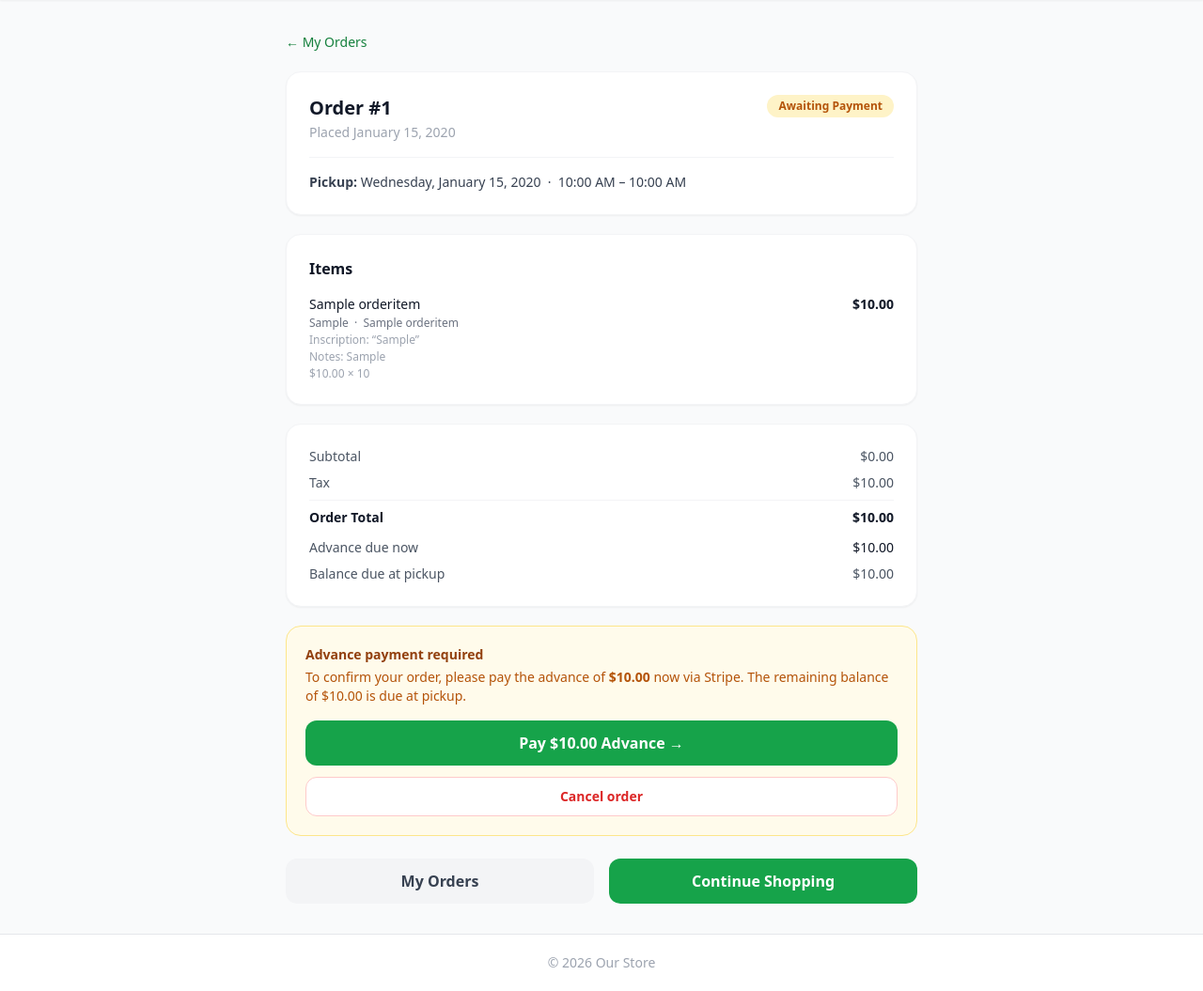
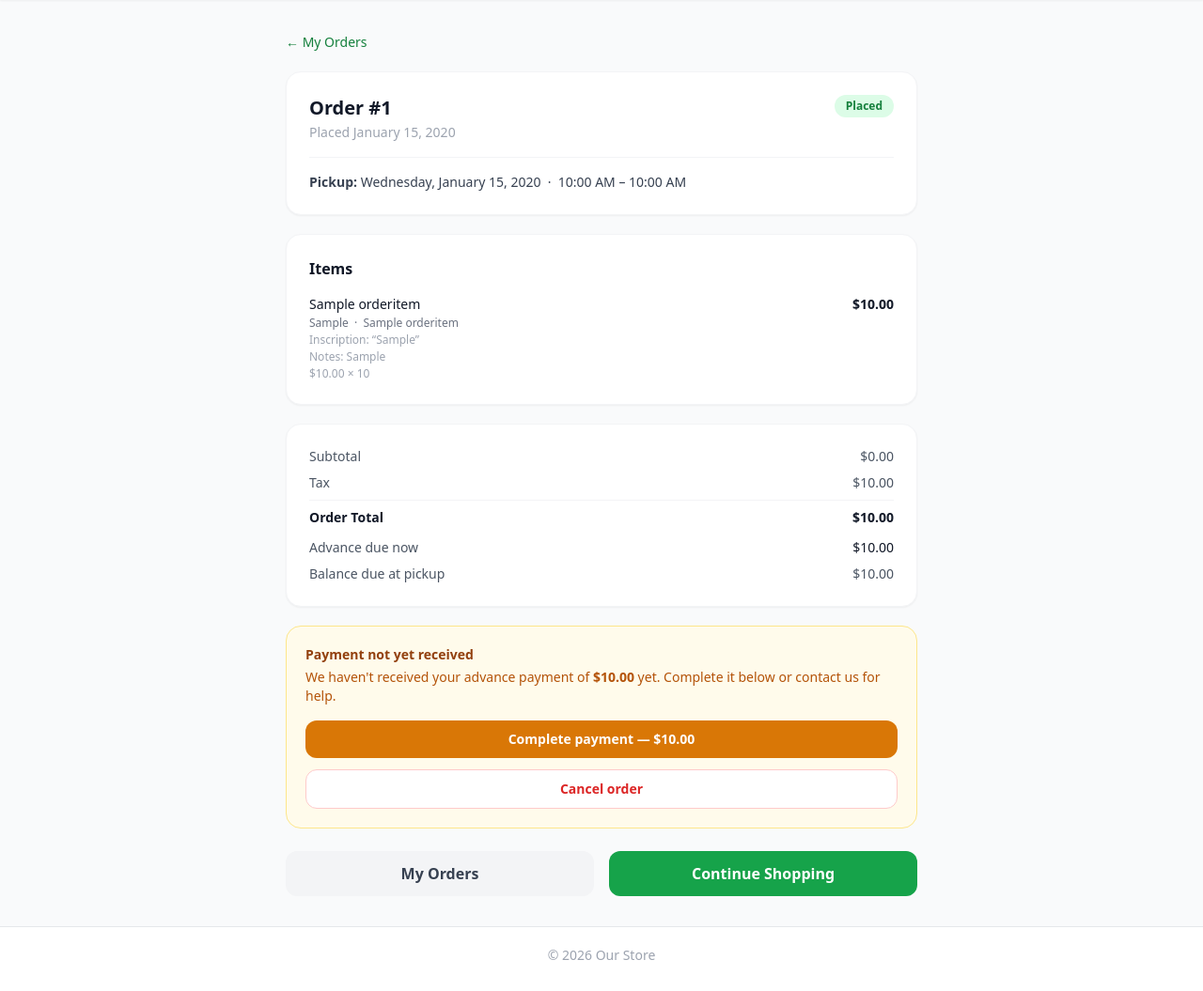
Before and after one commit to mshirish/Store-Website, a Django app: page /orders/1/ in a window 1280 px wide. Shown: the part 57-1112 px from the top of the page at 94% size. After the commit the page ends 1079 px from the top, so only its background shows below. Run offline with Django 5.2, Linux system fonts and the light colour scheme; a user stored in the database is signed in; tables that the repository leaves empty hold one stand-in row (values such as "Sample post"); some libraries are stand-ins or nearby versions.

```diff
--- a/apps/catalog/admin.py
+++ b/apps/catalog/admin.py
@@ -22,6 +22,9 @@ class CategoryAdmin(admin.ModelAdmin):
     list_filter = ('kind', 'is_active')
     list_editable = ('is_active', 'tax_rate')
     search_fields = ('name',)
+    fieldsets = (
+        (None, {'fields': ('name', 'kind', 'description', 'cover_image', 'is_active', 'tax_rate')}),
+    )
 
 
 @admin.register(CakeFlavor)
--- a/apps/catalog/models.py
+++ b/apps/catalog/models.py
@@ -15,6 +15,12 @@ class Category(models.Model):
     name = models.CharField(max_length=100, unique=True)
     kind = models.CharField(max_length=20, choices=CategoryKind.choices)
     description = models.TextField(blank=True)
+    cover_image = models.ImageField(
+        upload_to='categories/',
+        blank=True,
+        null=True,
+        help_text='Cover image shown on the homepage tile and the category listing header.',
+    )
     is_active = models.BooleanField(default=True)
     tax_rate = models.DecimalField(
         max_digits=6,
--- a/apps/orders/views.py
+++ b/apps/orders/views.py
@@ -322,7 +322,59 @@ def place_order(request):
             )
         cart.items.all().delete()
 
-    return redirect(reverse('orders:order_detail', kwargs={'pk': order.pk}) + '?just_placed=1')
+    # Immediately redirect to Stripe Checkout so the user pays without an
+    # intermediate "pay advance" page. On any Stripe error the order already
+    # exists and the order-detail page provides a retry button.
+    import stripe as stripe_lib
+    stripe_lib.api_key = settings.STRIPE_SECRET_KEY
+
+    try:
+        success_url = (
+            request.build_absolute_uri(
+                reverse('orders:payment_success', kwargs={'pk': order.pk})
+            )
+            + '?session_id={CHECKOUT_SESSION_ID}'
+        )
+        cancel_url = request.build_absolute_uri(
+            reverse('orders:order_detail', kwargs={'pk': order.pk})
+        )
+        session = stripe_lib.checkout.Session.create(
+            payment_method_types=['card'],
+            line_items=[{
+                'price_data': {
+                    'currency': 'usd',
+                    'unit_amount': int(order.advance_amount * 100),
+                    'product_data': {
+                        'name': f'Order #{order.pk} — Advance Payment',
+                        'description': (
+                            f'Advance for pickup on {order.pickup_date.strftime("%B %d, %Y")}. '
+                            f'Balance of ${order.balance_amount} due at pickup.'
+                        ),
+                    },
+                },
+                'quantity': 1,
+            }],
+            mode='payment',
+            success_url=success_url,
+            cancel_url=cancel_url,
+            customer_email=request.user.email,
+            metadata={'order_pk': str(order.pk)},
+        )
+        Payment.objects.create(
+            order=order,
+            amount=order.advance_amount,
+            gateway='stripe',
+            gateway_reference=session.id,
+            status=PaymentStatus.PENDING,
+        )
+        return redirect(session.url)
+    except Exception:
+        messages.warning(
+            request,
+            'Your order was placed, but we could not connect to our payment provider. '
+            'Use the button below to complete your payment, or contact us for help.'
+        )
+        return redirect(reverse('orders:order_detail', kwargs={'pk': order.pk}))
 
 
 @login_required
@@ -375,7 +427,7 @@ def initiate_payment(request, pk):
         + '?session_id={CHECKOUT_SESSION_ID}'
     )
     cancel_url = request.build_absolute_uri(
-        reverse('orders:payment_cancel', kwargs={'pk': order.pk})
+        reverse('orders:order_detail', kwargs={'pk': order.pk})
     )
 
     session = stripe_lib.checkout.Session.create(
--- a/templates/catalog/cake_list.html
+++ b/templates/catalog/cake_list.html
@@ -2,6 +2,9 @@
 {% block title %}Cakes — Our Store{% endblock %}
 {% block content %}
 <div class="mb-6">
+  {% if category.cover_image %}
+    <img src="{{ category.cover_image.url }}" alt="Cakes" class="w-full h-52 object-cover rounded-2xl mb-4">
+  {% endif %}
   <h1 class="text-3xl font-bold text-gray-900">Cakes</h1>
   <p class="text-gray-500 mt-1">Choose a cake, then pick your size, flavor, and any custom text.</p>
 </div>
--- a/templates/catalog/catering_menu.html
+++ b/templates/catalog/catering_menu.html
@@ -2,6 +2,9 @@
 {% block title %}Catering Menu — Our Store{% endblock %}
 {% block content %}
 <div class="mb-8">
+  {% if category.cover_image %}
+    <img src="{{ category.cover_image.url }}" alt="Catering" class="w-full h-52 object-cover rounded-2xl mb-4">
+  {% endif %}
   <h1 class="text-3xl font-bold text-gray-900">Catering Menu</h1>
   <p class="text-gray-500 mt-1">All items available by tray or weight. Contact us for custom orders.</p>
 </div>
--- a/templates/catalog/grocery_list.html
+++ b/templates/catalog/grocery_list.html
@@ -2,6 +2,9 @@
 {% block title %}Grocery — Our Store{% endblock %}
 {% block content %}
 <div class="mb-6">
+  {% if category.cover_image %}
+    <img src="{{ category.cover_image.url }}" alt="Grocery" class="w-full h-52 object-cover rounded-2xl mb-4">
+  {% endif %}
   <h1 class="text-3xl font-bold text-gray-900">Grocery</h1>
   <p class="text-gray-500 mt-1">Pantry staples and everyday essentials.</p>
 </div>
--- a/templates/catalog/meat_list.html
+++ b/templates/catalog/meat_list.html
@@ -2,6 +2,9 @@
 {% block title %}Meat — Our Store{% endblock %}
 {% block content %}
 <div class="mb-6">
+  {% if category.cover_image %}
+    <img src="{{ category.cover_image.url }}" alt="Meat" class="w-full h-52 object-cover rounded-2xl mb-4">
+  {% endif %}
   <h1 class="text-3xl font-bold text-gray-900">Meat</h1>
   <p class="text-gray-500 mt-1">All cuts priced per pound. Enter your desired weight when ordering.</p>
 </div>
--- a/templates/orders/order_detail.html
+++ b/templates/orders/order_detail.html
@@ -9,14 +9,10 @@
 
   <!-- Context banners -->
   {% if just_placed %}
-  <div class="bg-green-50 border border-green-200 rounded-2xl p-6 mb-6 text-center">
-    <p class="text-2xl font-bold text-green-800 mb-1">Order #{{ order.pk }} received!</p>
-    <p class="text-green-700 text-sm">
-      We'll have your order ready for pickup on <strong>{{ order.pickup_date|date:"F j, Y" }}</strong>
-      {% if order.pickup_window_start and order.pickup_window_end %}
-        between <strong>{{ order.pickup_window_start|time:"g:i A" }}</strong> and
-        <strong>{{ order.pickup_window_end|time:"g:i A" }}</strong>.
-      {% endif %}
+  <div class="bg-amber-50 border border-amber-200 rounded-2xl p-6 mb-6 text-center">
+    <p class="text-xl font-bold text-amber-800 mb-1">Order #{{ order.pk }} placed</p>
+    <p class="text-amber-700 text-sm">
+      We couldn't reach our payment provider. Please complete your payment below.
     </p>
   </div>
   {% elif just_paid %}
@@ -41,18 +37,12 @@
         <h1 class="text-xl font-bold text-gray-900">Order #{{ order.pk }}</h1>
         <p class="text-sm text-gray-400 mt-0.5">Placed {{ order.created_at|date:"F j, Y" }}</p>
       </div>
-      {% if order.status == 'awaiting_payment' %}
-        <span class="inline-block bg-amber-100 text-amber-700 text-xs font-semibold px-3 py-1 rounded-full whitespace-nowrap">{{ order.get_status_display }}</span>
-      {% elif order.status == 'confirmed' %}
-        <span class="inline-block bg-green-100 text-green-700 text-xs font-semibold px-3 py-1 rounded-full whitespace-nowrap">{{ order.get_status_display }}</span>
-      {% elif order.status == 'preparing' %}
-        <span class="inline-block bg-blue-100 text-blue-700 text-xs font-semibold px-3 py-1 rounded-full whitespace-nowrap">{{ order.get_status_display }}</span>
-      {% elif order.status == 'ready' %}
-        <span class="inline-block bg-green-600 text-white text-xs font-semibold px-3 py-1 rounded-full whitespace-nowrap">{{ order.get_status_display }}</span>
-      {% elif order.status == 'completed' %}
-        <span class="inline-block bg-gray-100 text-gray-600 text-xs font-semibold px-3 py-1 rounded-full whitespace-nowrap">{{ order.get_status_display }}</span>
+      {% if order.status == 'completed' %}
+        <span class="inline-block bg-gray-100 text-gray-600 text-xs font-semibold px-3 py-1 rounded-full whitespace-nowrap">Completed</span>
       {% elif order.status == 'cancelled' %}
-        <span class="inline-block bg-red-100 text-red-700 text-xs font-semibold px-3 py-1 rounded-full whitespace-nowrap">{{ order.get_status_display }}</span>
+        <span class="inline-block bg-red-100 text-red-700 text-xs font-semibold px-3 py-1 rounded-full whitespace-nowrap">Cancelled</span>
+      {% else %}
+        <span class="inline-block bg-green-100 text-green-700 text-xs font-semibold px-3 py-1 rounded-full whitespace-nowrap">Placed</span>
       {% endif %}
     </div>
     <div class="mt-4 pt-4 border-t border-gray-100 text-sm text-gray-700">
@@ -133,20 +123,19 @@
     </div>
   </div>
 
-  <!-- Payment / status section -->
+  <!-- Order status / action section -->
   {% if order.status == 'awaiting_payment' %}
   <div class="bg-amber-50 border border-amber-200 rounded-2xl p-5 mb-6">
-    <p class="text-sm font-semibold text-amber-800 mb-1">Advance payment required</p>
+    <p class="text-sm font-semibold text-amber-800 mb-1">Payment not yet received</p>
     <p class="text-sm text-amber-700 mb-4">
-      To confirm your order, please pay the advance of
-      <strong>${{ order.advance_amount }}</strong> now via Stripe.
-      The remaining balance of ${{ order.balance_amount }} is due at pickup.
+      We haven't received your advance payment of <strong>${{ order.advance_amount }}</strong> yet.
+      Complete it below or contact us for help.
     </p>
     <form method="post" action="{% url 'orders:initiate_payment' pk=order.pk %}">
       {% csrf_token %}
       <button type="submit"
-              class="w-full bg-green-600 hover:bg-green-700 text-white font-semibold py-3 rounded-xl transition-colors">
-        Pay ${{ order.advance_amount }} Advance &rarr;
+              class="w-full bg-amber-600 hover:bg-amber-700 text-white font-semibold py-2.5 rounded-xl transition-colors text-sm">
+        Complete payment — ${{ order.advance_amount }}
       </button>
     </form>
     <form method="post" action="{% url 'orders:cancel_order' pk=order.pk %}"
@@ -159,9 +148,9 @@
       </button>
     </form>
   </div>
-  {% elif order.status == 'confirmed' %}
+  {% elif order.status == 'confirmed' or order.status == 'preparing' %}
   <div class="bg-green-50 border border-green-200 rounded-2xl p-5 mb-6">
-    <p class="text-sm font-semibold text-green-800">Advance paid — order confirmed</p>
+    <p class="text-sm font-semibold text-green-800">Order confirmed — we're working on it</p>
     <p class="text-sm text-green-700">Balance of ${{ order.balance_amount }} is due at pickup.</p>
   </div>
   {% elif order.status == 'ready' %}
@@ -178,10 +167,6 @@
     <p class="text-sm font-semibold text-red-800">Order cancelled</p>
     <p class="text-sm text-red-700">Please contact us if you have any questions.</p>
   </div>
-  {% else %}
-  <div class="bg-gray-50 border border-gray-200 rounded-2xl p-5 mb-6">
-    <p class="text-sm font-semibold text-gray-700">Status: {{ order.get_status_display }}</p>
-  </div>
   {% endif %}
 
   <div class="flex gap-4">
```
Also changed, not shown: apps/catalog/views.py (+12 -4 lines), templates/home.html (+40 -8 lines), templates/orders/order_list.html (+5 -17 lines), apps/catalog/migrations/0004_category_cover_image.py (added).
